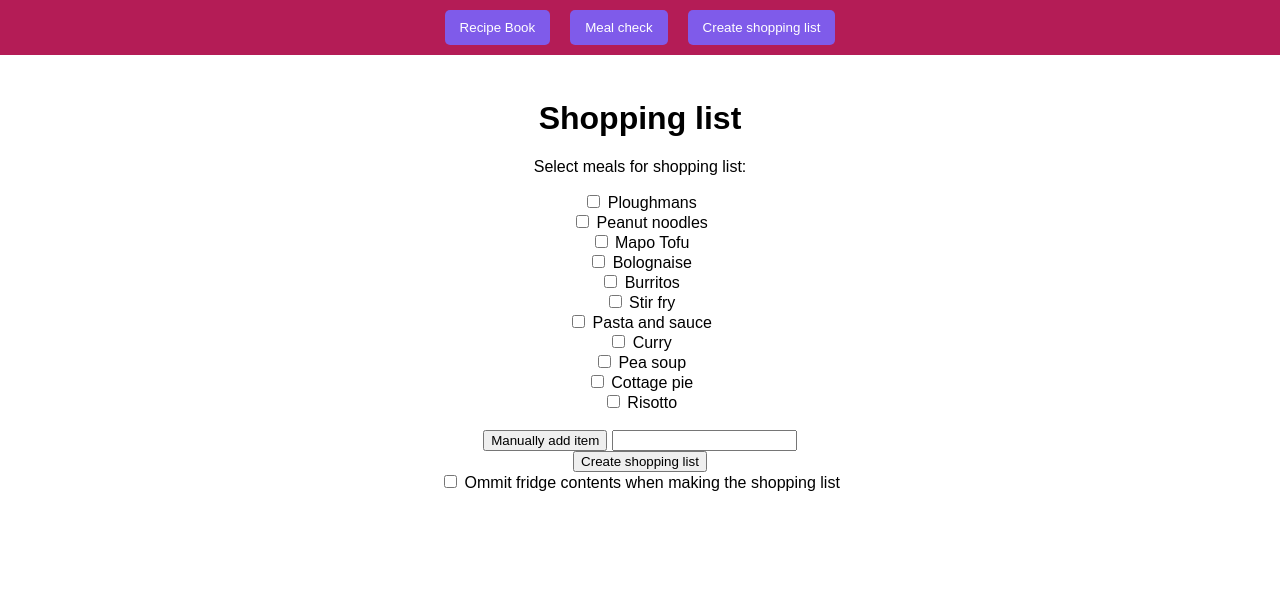
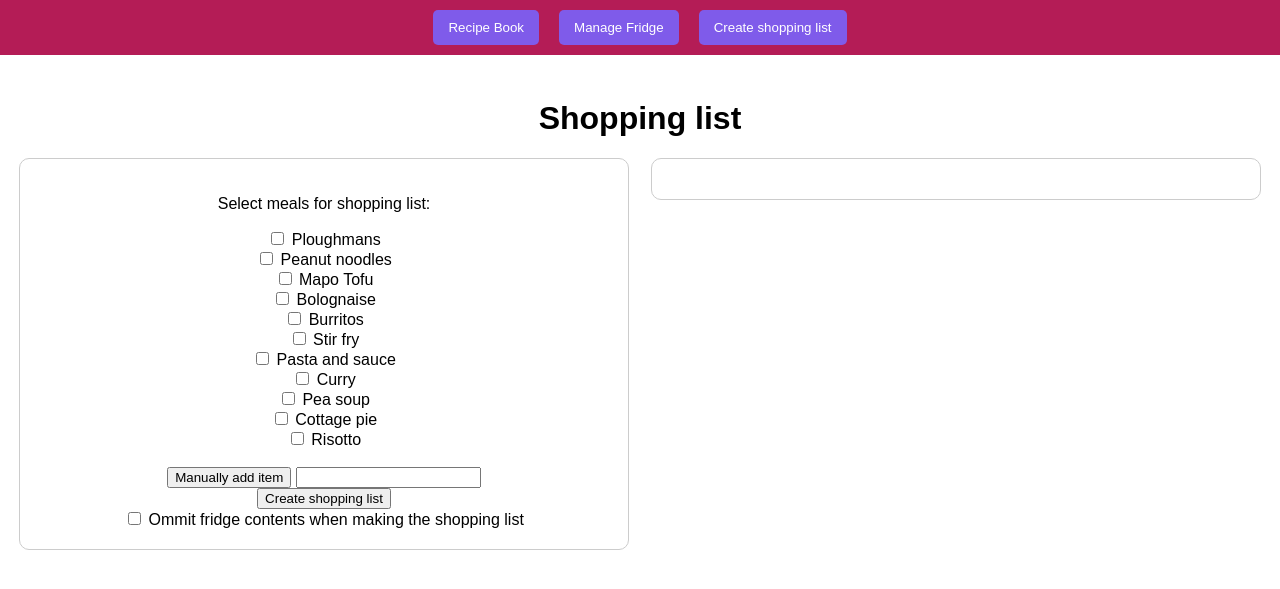
Before and after one commit to TealJason/shopping_list, a Django app: page /shopping_list/shopping_list/ in a window 1280 px wide. Shown: the top 589 px of the page. Run offline with Django 3.2, Linux system fonts and the light colour scheme.

Commit message:
change name in nav bar for frideg

```diff
--- a/shopping_list_tracker/current_meals/templates/current_meals.html
+++ b/shopping_list_tracker/current_meals/templates/current_meals.html
@@ -52,13 +52,13 @@
 
         .info-box {
             width: 45%;
-            background: #f4f4f4;
+            background: #ffffff;
             padding: 20px;
             border-radius: 10px;
             background:none;
         }
         .can_make {
-            color: green;
+            color: rgb(38, 255, 38);
             font-weight: bold;
         }
     </style>
@@ -69,7 +69,7 @@
 <div>
     <nav>
         <a href="{% url 'recipe_book' %}"><button>Recipe Book</button></a>
-        <a href="{% url 'current_meals' %}"><button>Meal check</button></a>
+        <a href="{% url 'current_meals' %}"><button>Manage Fridge</button></a>
         <a href="{% url 'shopping_list' %}"><button>Create shopping list</button></a>
     </nav>
 </div>
--- a/shopping_list_tracker/recipe_book/templates/recipe_book.html
+++ b/shopping_list_tracker/recipe_book/templates/recipe_book.html
@@ -75,7 +75,7 @@
     <div>
     <nav>
         <a href="{% url 'recipe_book' %}"><button>Recipe Book</button></a>
-        <a href="{% url 'current_meals' %}"><button>Meal check</button></a>
+        <a href="{% url 'current_meals' %}"><button>Manage Fridge</button></a>
         <a href="{% url 'shopping_list' %}"><button>Create shopping list</button></a>
     </nav>
     </div>
--- a/shopping_list_tracker/shopping_list/templates/shopping_list.html
+++ b/shopping_list_tracker/shopping_list/templates/shopping_list.html
@@ -41,6 +41,20 @@
             margin-top: 100px; /* adds space below the fixed navbar */
         }
 
+        .flexbox {
+            display: flex;
+            justify-content: space-around;
+            align-items: flex-start;
+            margin-top: 20px;
+        }
+        .CreateList, .ShowList {
+            width: 45%;
+            padding: 20px;
+            border: 1px solid #ccc;
+            border-radius: 10px;
+            background: none
+        }
+
     </style>
 </head>
 
@@ -49,7 +63,7 @@
     <div>
     <nav>
         <a href="{% url 'recipe_book' %}"><button>Recipe Book</button></a>
-        <a href="{% url 'current_meals' %}"><button>Meal check</button></a>
+        <a href="{% url 'current_meals' %}"><button>Manage Fridge</button></a>
         <a href="{% url 'shopping_list' %}"><button>Create shopping list</button></a>
     </nav>
 </div>
@@ -58,7 +72,8 @@
         <h1>Shopping list</h1>
     </div>
 
-    <div>
+<div class="flexbox">
+    <div class="CreateList">
         <form method="post" action="{% url 'shopping_list' %}">
             {% csrf_token %}
 
@@ -81,7 +96,7 @@
         </form>
     </div>
 
-    <div>
+    <div class="ShowList">
         {% if ingredient_dict %}
             <p>Shopping list for selected recipes</p>
 
@@ -95,5 +110,5 @@
             </ul>
         {% endif %}
     </div>
-
+</div>
 </body>
--- a/shopping_list_tracker/templates/index.html
+++ b/shopping_list_tracker/templates/index.html
@@ -53,7 +53,7 @@
 <body>
     <nav>
         <a href="{% url 'recipe_book' %}"><button>Recipe Book</button></a>
-        <a href="{% url 'current_meals' %}"><button>Meal check</button></a>
+        <a href="{% url 'current_meals' %}"><button>Manage Fridge</button></a>
         <a href="{% url 'shopping_list' %}"><button>Create shopping list</button></a>
     </nav>
     <div class="content">
```
Also changed, not shown: shopping_list_tracker/data/fridge.txt (+8 -0 lines).
